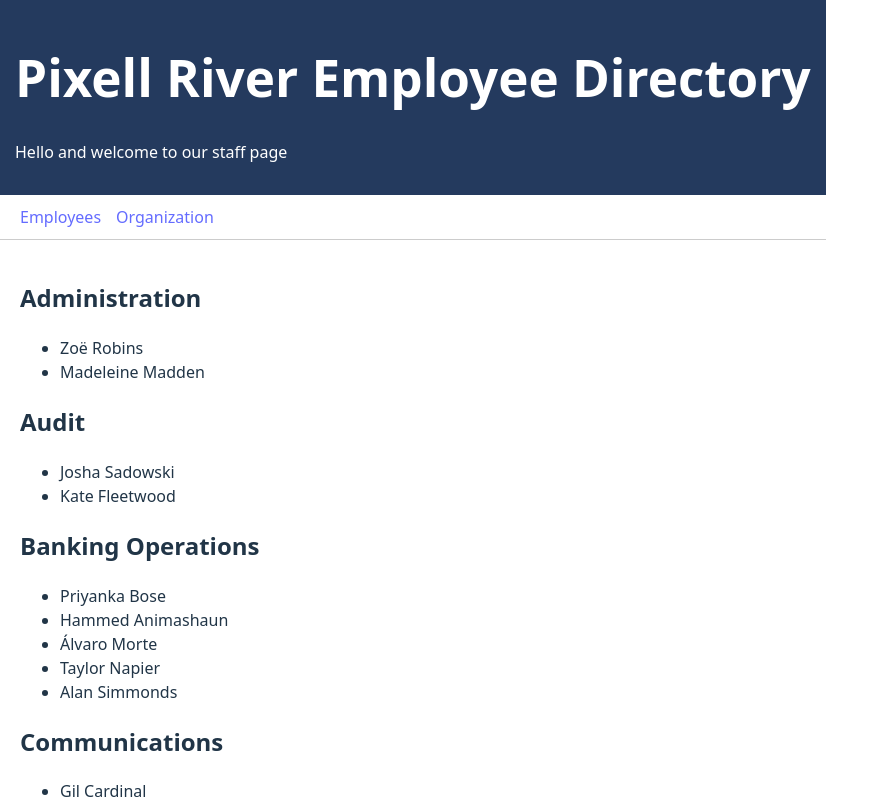
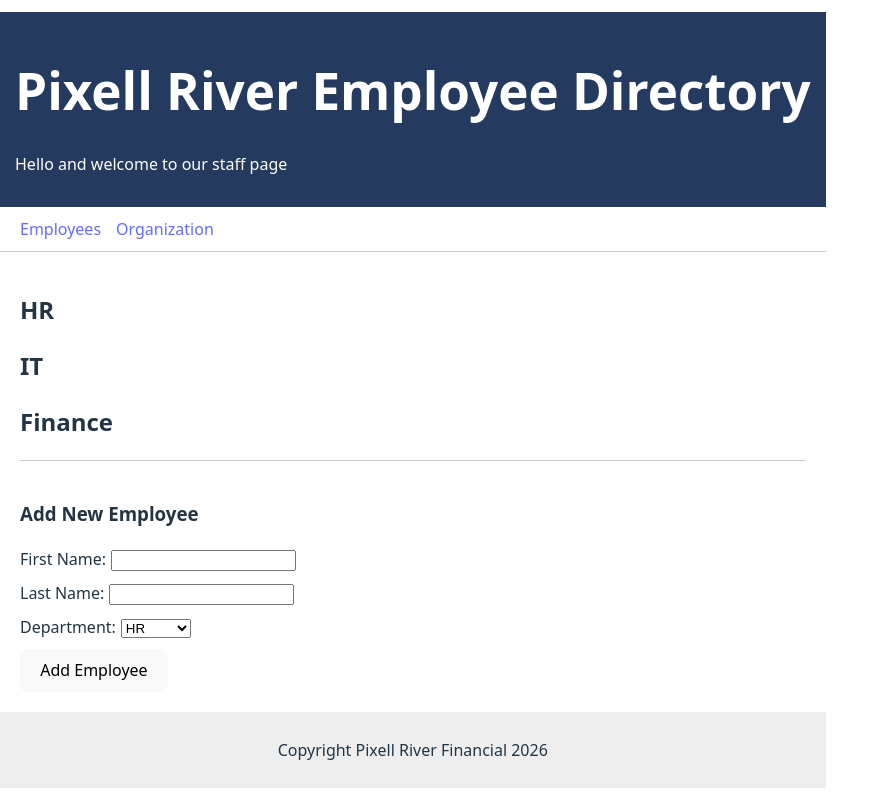
Before and after one commit to komalpreetkaur90/labs_full_stack, a React (Vite) app in the folder OneDrive/komal_IT/Documents/Desktop/Full Stack Development/Labs_full_stack/: page /employees in a window 1280 px wide. Shown: the top 800 px of the page, without its empty margins (0-889 px from the left). Built offline with nearby package versions, Linux system fonts and the light colour scheme.

Commit message:
Complete Lab 3.1 used the Hook > Service > Repository

```diff
--- a/OneDrive/komal_IT/Documents/Desktop/Full Stack Development/Labs_full_stack/src/App.tsx
+++ b/OneDrive/komal_IT/Documents/Desktop/Full Stack Development/Labs_full_stack/src/App.tsx
@@ -6,11 +6,14 @@ import Department from "./components/Department";
 import AddEmployeeForm from "./components/AddEmployeeForm";
 import Organization from "./components/Organization";
 
-import { departments as initialDepartments } from "./data/employees";
+import { getAllDepartments } from "./services/employeeService"; // <-- use service
 import type { Department as DeptType } from "./types/Employee";
 
 function App() {
-  const [departments, setDepartments] = useState<DeptType[]>(initialDepartments);
+  const [departments, setDepartments] = useState<DeptType[]>(getAllDepartments()); // initialize from repo
+
+  // Refresh state from repository after CRUD operations
+  const refreshDepartments = () => setDepartments(getAllDepartments());
 
   return (
     <Routes>
@@ -28,7 +31,7 @@ function App() {
 
             <AddEmployeeForm
               departments={departments}
-              setDepartments={setDepartments}
+              refreshDepartments={refreshDepartments} // <-- use refresh instead of setDepartments
             />
           </Layout>
         }
--- a/OneDrive/komal_IT/Documents/Desktop/Full Stack Development/Labs_full_stack/src/components/AddEmployeeForm.tsx
+++ b/OneDrive/komal_IT/Documents/Desktop/Full Stack Development/Labs_full_stack/src/components/AddEmployeeForm.tsx
@@ -1,12 +1,13 @@
 import React, { useState } from "react";
-import type { Department, Employee } from "../types/Employee";
+import type { Department} from "../types/Employee";
+import { tryCreateEmployee} from "../services/employeeService";
 
 interface AddEmployeeFormProps {
   departments: Department[];
-  setDepartments: React.Dispatch<React.SetStateAction<Department[]>>;
+  refreshDepartments: () => void;
 }
 
-export default function AddEmployeeForm({ departments, setDepartments }: AddEmployeeFormProps) {
+export default function AddEmployeeForm({ departments, refreshDepartments }: AddEmployeeFormProps) {
   const [firstName, setFirstName] = useState("");
   const [lastName, setLastName] = useState("");
   const [selectedDept, setSelectedDept] = useState(departments[0]?.name || "");
@@ -15,33 +16,18 @@ export default function AddEmployeeForm({ departments, setDepartments }: AddEmpl
   const handleSubmit = (e: React.SyntheticEvent<HTMLFormElement>) => {
     e.preventDefault();
 
-    // Clear previous error
     setErrorMessage("");
 
-    // Validation
-    if (firstName.trim().length < 3) {
-      setErrorMessage("First Name must be at least 3 characters.");
+    // Attempt to create employee via service
+    const result = tryCreateEmployee(firstName, lastName, selectedDept);
+
+    if (!result.isValid) {
+      setErrorMessage(result.errors.join(" "));
       return;
     }
 
-    if (!selectedDept) {
-      setErrorMessage("Please select a department.");
-      return;
-    }
-
-    // Clear previous error
-    setErrorMessage("");
-
-    const newEmployee: Employee = { firstName, lastName };
-
-    // Add employee to the selected department
-    setDepartments((prev) =>
-      prev.map((dept) =>
-        dept.name === selectedDept
-          ? { ...dept, employees: [...dept.employees, newEmployee] }
-          : dept
-      )
-    );
+    // Refresh departments from repo
+    refreshDepartments();
 
     // Reset form
     setFirstName("");
@@ -56,7 +42,6 @@ export default function AddEmployeeForm({ departments, setDepartments }: AddEmpl
     >
       <h3>Add New Employee</h3>
 
-      {/* Error message */}
       {errorMessage && <p style={{ color: "red" }}>{errorMessage}</p>}
 
       <div style={{ marginBottom: "10px" }}>
--- /dev/null
+++ b/OneDrive/komal_IT/Documents/Desktop/Full Stack Development/Labs_full_stack/src/repositories/employeeRepo.ts
@@ -0,0 +1,67 @@
+import type { Employee, Department } from "../types/Employee";
+
+let departments: Department[] = [
+  { name: "HR", employees: [] },
+  { name: "IT", employees: [] },
+  { name: "Finance", employees: [] },
+];
+
+export const employeeRepo = {
+
+  /** Get all departments with their employees */
+  getDepartments(): Department[] {
+    return departments;
+  },
+
+  /** Get all employees in a specific department */
+  getEmployeesByDepartment(departmentName: string): Employee[] {
+    const dept = departments.find(d => d.name === departmentName);
+    return dept ? dept.employees : [];
+  },
+
+  /** Create a new employee */
+  createEmployee(firstName: string, lastName: string, departmentName: string): Employee {
+    const department = departments.find(d => d.name === departmentName);
+    if (!department) throw new Error("Department not found");
+
+    const newEmployee: Employee = { firstName, lastName };
+    department.employees.push(newEmployee);
+    return newEmployee;
+  },
+
+  /** Delete an employee by name and department */
+  deleteEmployee(firstName: string, lastName: string, departmentName: string): boolean {
+    const department = departments.find(d => d.name === departmentName);
+    if (!department) return false;
+
+    const index = department.employees.findIndex(
+      e => e.firstName === firstName && e.lastName === lastName
+    );
+
+    if (index === -1) return false;
+
+    department.employees.splice(index, 1);
+    return true;
+  },
+
+  /** Update an employee’s name */
+  updateEmployee(
+    oldFirstName: string,
+    oldLastName: string,
+    departmentName: string,
+    newFirstName: string,
+    newLastName: string
+  ): Employee | null {
+    const department = departments.find(d => d.name === departmentName);
+    if (!department) return null;
+
+    const employee = department.employees.find(
+      e => e.firstName === oldFirstName && e.lastName === oldLastName
+    );
+    if (!employee) return null;
+
+    employee.firstName = newFirstName;
+    employee.lastName = newLastName;
+    return employee;
+  }
+};
--- /dev/null
+++ b/OneDrive/komal_IT/Documents/Desktop/Full Stack Development/Labs_full_stack/src/services/employeeService.ts
@@ -0,0 +1,126 @@
+import { employeeRepo } from "../repositories/employeeRepo";
+import type { Employee, Department } from "../types/Employee";
+
+/**
+ * Attempts to create an employee.
+ * Handles business logic validation.
+ */
+export function tryCreateEmployee(
+  firstName: string,
+  lastName: string,
+  departmentName: string
+): { isValid: boolean; errors: string[] } {
+  const errors: string[] = [];
+
+  // Validate first name length
+  if (firstName.trim().length < 3) {
+    errors.push("First name must be at least 3 characters.");
+  }
+
+  // Validate department exists
+  const departmentExists = employeeRepo
+    .getDepartments()
+    .some(d => d.name === departmentName);
+
+  if (!departmentExists) {
+    errors.push("Selected department does not exist.");
+  }
+
+  // Return errors if any
+  if (errors.length > 0) {
+    return { isValid: false, errors };
+  }
+
+  // Create employee in repository
+  employeeRepo.createEmployee(firstName, lastName, departmentName);
+  return { isValid: true, errors: [] };
+}
+
+/**
+ * Attempts to delete an employee by name and department
+ */
+export function tryDeleteEmployee(
+  firstName: string,
+  lastName: string,
+  departmentName: string
+): { success: boolean; errors: string[] } {
+  const errors: string[] = [];
+
+  // Validate department exists
+  const departmentExists = employeeRepo
+    .getDepartments()
+    .some(d => d.name === departmentName);
+
+  if (!departmentExists) {
+    errors.push("Department does not exist.");
+    return { success: false, errors };
+  }
+
+  // Attempt deletion
+  const deleted = employeeRepo.deleteEmployee(firstName, lastName, departmentName);
+  if (!deleted) {
+    errors.push("Employee not found.");
+    return { success: false, errors };
+  }
+
+  return { success: true, errors: [] };
+}
+
+/**
+ * Attempts to update an employee's name
+ */
+export function tryUpdateEmployee(
+  oldFirstName: string,
+  oldLastName: string,
+  departmentName: string,
+  newFirstName: string,
+  newLastName: string
+): { success: boolean; errors: string[] } {
+  const errors: string[] = [];
+
+  // Validate first name
+  if (newFirstName.trim().length < 3) {
+    errors.push("First name must be at least 3 characters.");
+  }
+
+  // Validate department exists
+  const departmentExists = employeeRepo
+    .getDepartments()
+    .some(d => d.name === departmentName);
+
+  if (!departmentExists) {
+    errors.push("Department does not exist.");
+  }
+
+  if (errors.length > 0) return { success: false, errors };
+
+  // Attempt update
+  const updated = employeeRepo.updateEmployee(
+    oldFirstName,
+    oldLastName,
+    departmentName,
+    newFirstName,
+    newLastName
+  );
+
+  if (!updated) {
+    errors.push("Employee not found.");
+    return { success: false, errors };
+  }
+
+  return { success: true, errors: [] };
+}
+
+/**
+ * Get all employees in a department
+ */
+export function getEmployeesByDepartment(departmentName: string): Employee[] {
+  return employeeRepo.getEmployeesByDepartment(departmentName);
+}
+
+/**
+ * Get all departments with employees
+ */
+export function getAllDepartments(): Department[] {
+  return employeeRepo.getDepartments();
+}
```
Also changed, not shown: OneDrive/komal_IT/Documents/Desktop/Full Stack Development/Labs_full_stack/src/hooks/useFormInput.ts (added, +27 -0 lines).
